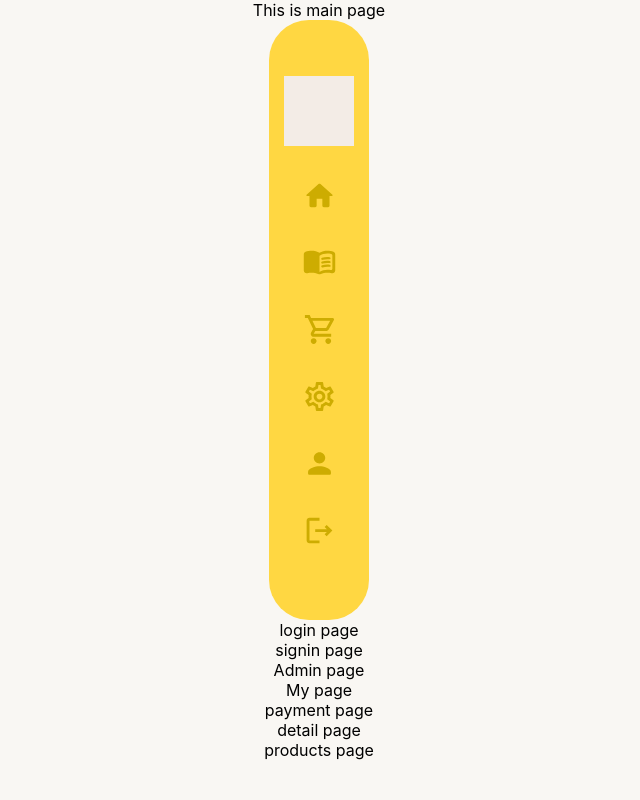
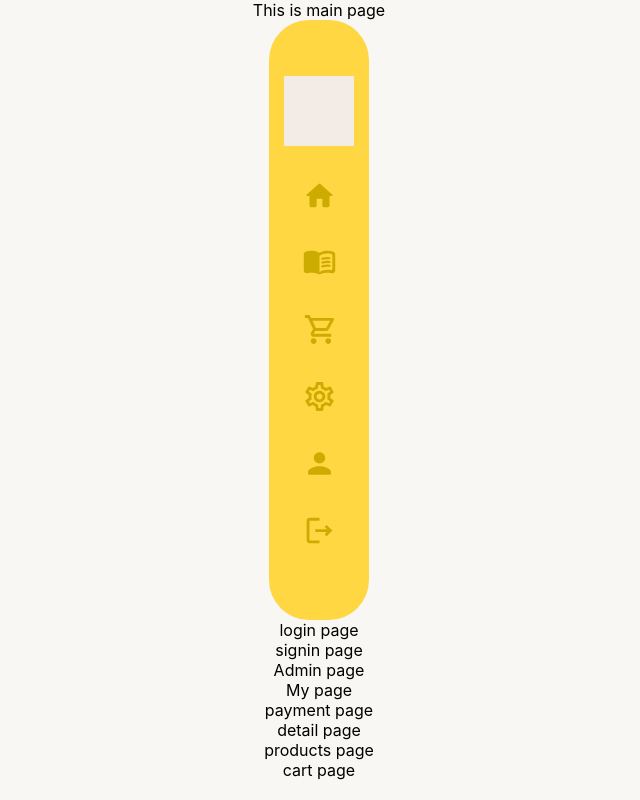
Before and after one commit to longdoheun/likelion-used-bookstore, a React (Create React App) app: page / in a window 1280 px wide. Shown: the whole page, without its empty margins (321-961 px from the left). Built offline with nearby package versions, Linux system fonts and the light colour scheme.

Commit message:
cart page added

```diff
--- a/src/App.js
+++ b/src/App.js
@@ -2,6 +2,7 @@
 import { css } from "@emotion/react";
 import { Route, Routes } from "react-router-dom";
 import Admin from "./pages/Admin";
+import Cart from "./pages/Cart";
 import Login from "./pages/Login";
 import Main from "./pages/Main";
 import MyPage from "./pages/MyPage";
@@ -19,6 +20,7 @@ function App() {
         <Route path="/admin" element={<Admin />}></Route>
         <Route path="/mypage" element={<MyPage />}></Route>
         <Route path="/products" element={<Products />}></Route>
+        <Route path="/cart" element={<Cart />}></Route>
         <Route
           path="/products/:product_id"
           element={<ProductsDetail />}
--- a/src/components/MenuBar/MenuIconArrange.jsx
+++ b/src/components/MenuBar/MenuIconArrange.jsx
@@ -72,5 +72,4 @@ const LogoStyle = css`
   width: 70px;
   height: 70px;
   background: #f3ece6;
-  /* margin-top: 44px; */
 `;
--- /dev/null
+++ b/src/pages/Cart.jsx
@@ -0,0 +1,5 @@
+import React from "react";
+
+export default function Cart() {
+  return <div>Cart</div>;
+}
--- a/src/pages/Main.jsx
+++ b/src/pages/Main.jsx
@@ -60,6 +60,13 @@ export default function Main() {
       >
         products page
       </div>
+      <div
+        onClick={() => {
+          navigate("/cart");
+        }}
+      >
+        cart page
+      </div>
     </>
   );
 }
--- a/src/pages/NotFound.jsx
+++ b/src/pages/NotFound.jsx
@@ -2,7 +2,7 @@
 import { css } from "@emotion/react";
 import React from "react";
 import { ReactComponent as NotFoundImg } from "../assets/svg/notFound.svg";
-import { useNavigate } from "react-router-dom";
+// import { useNavigate } from "react-router-dom";
 
 export default function NotFound() {
   // const navigate = useNavigate();
```
